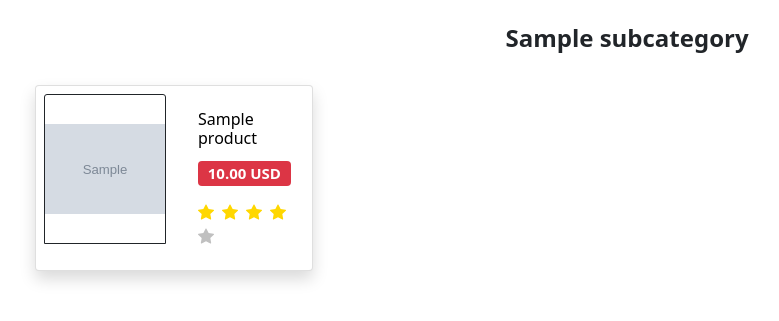
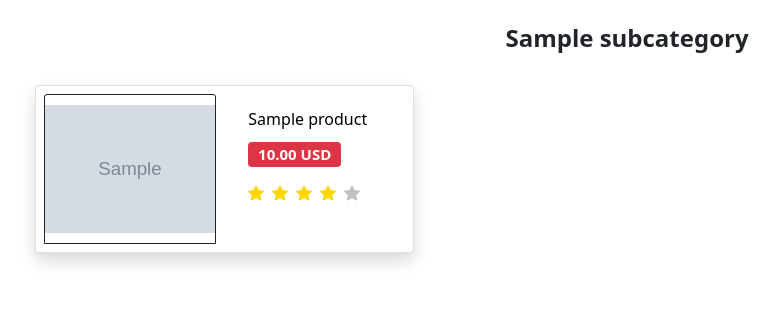
Before and after one commit to NikitaRadin/online_store, a Django app: page /subcategory/?subcategory_id=1 in a window 1280 px wide. Shown: the part 56-377 px from the top of the page, without its empty margins (13-792 px from the left). Run offline with Django 3.2, Linux system fonts and the light colour scheme; a user stored in the database is signed in; tables that the repository leaves empty hold one stand-in row (values such as "Sample post"); grey boxes marked "Sample" are stand-in pictures; some libraries are stand-ins or nearby versions.

Commit message:
Произведена частичная адаптация шаблонов к мобильным устройствам

```diff
--- a/templates/included/product_rating.html
+++ b/templates/included/product_rating.html
@@ -1,5 +1,5 @@
 {% for _ in 12345|make_list %}
-<div class="col-{{ col }}">
+<div class="col-1">
     <svg xmlns="http://www.w3.org/2000/svg" width="{{ size }}" height="{{ size }}"
          fill="{% if forloop.counter <= rating %}gold{% else %}silver{% endif %}" class="bi bi-star-fill" viewBox="0 0 16 16">
         <path d="M3.612 15.443c-.386.198-.824-.149-.746-.592l.83-4.73L.173
--- a/templates/subcategory.html
+++ b/templates/subcategory.html
@@ -1,6 +1,6 @@
 {% extends "basic.html" %}
 {% block content %}
-<div class="row row-cols-1 row-cols-md-4 g-4">
+<div class="row row-cols-1 row-cols-sm-2 row-cols-xl-3 row-cols-xxl-4 g-4">
     {% for product in products %}
     <div class="col">
         <div class="card h-100 shadow">
@@ -24,7 +24,7 @@
                                 </h5>
                             </div>
                             <div class="row">
-                                {% include "included/product_rating.html" with col=2 size=16 rating=product.rating %}
+                                {% include "included/product_rating.html" with size=16 rating=product.rating %}
                             </div>
                         </div>
                     </div>
```
